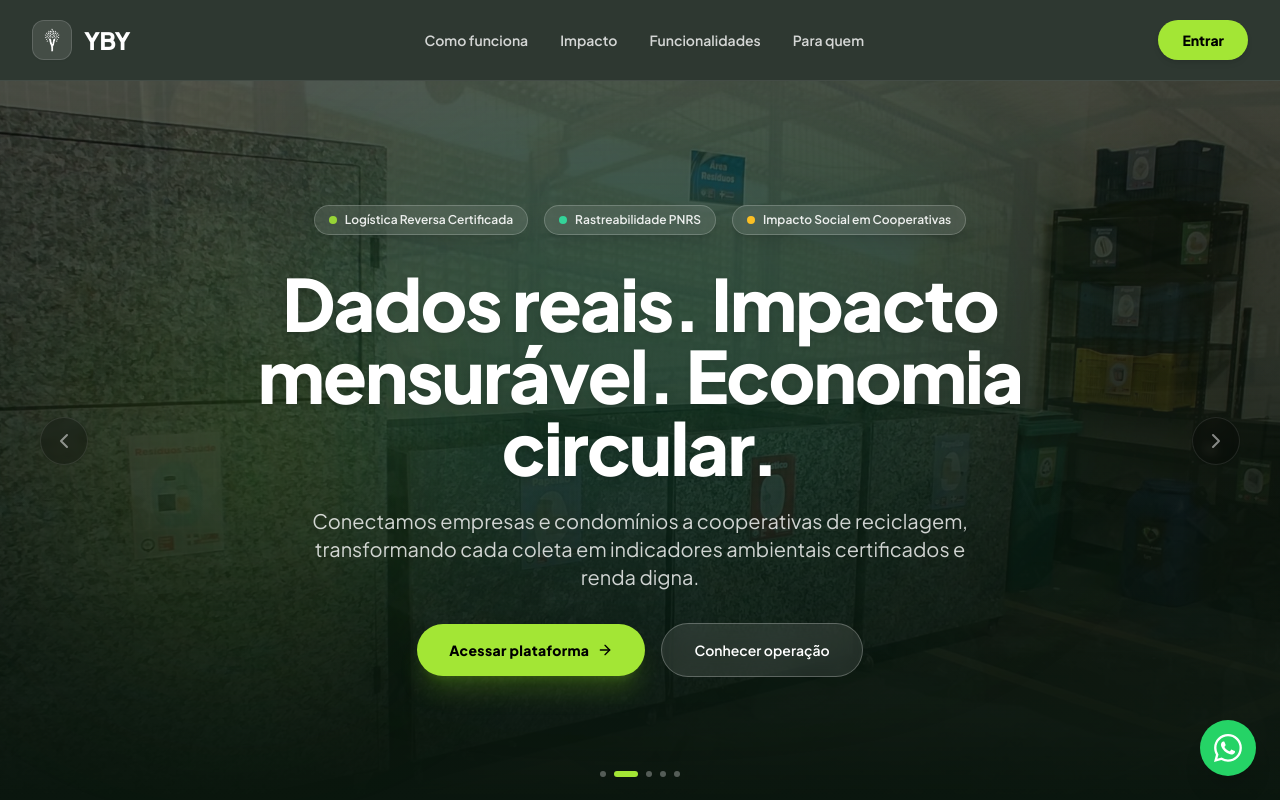
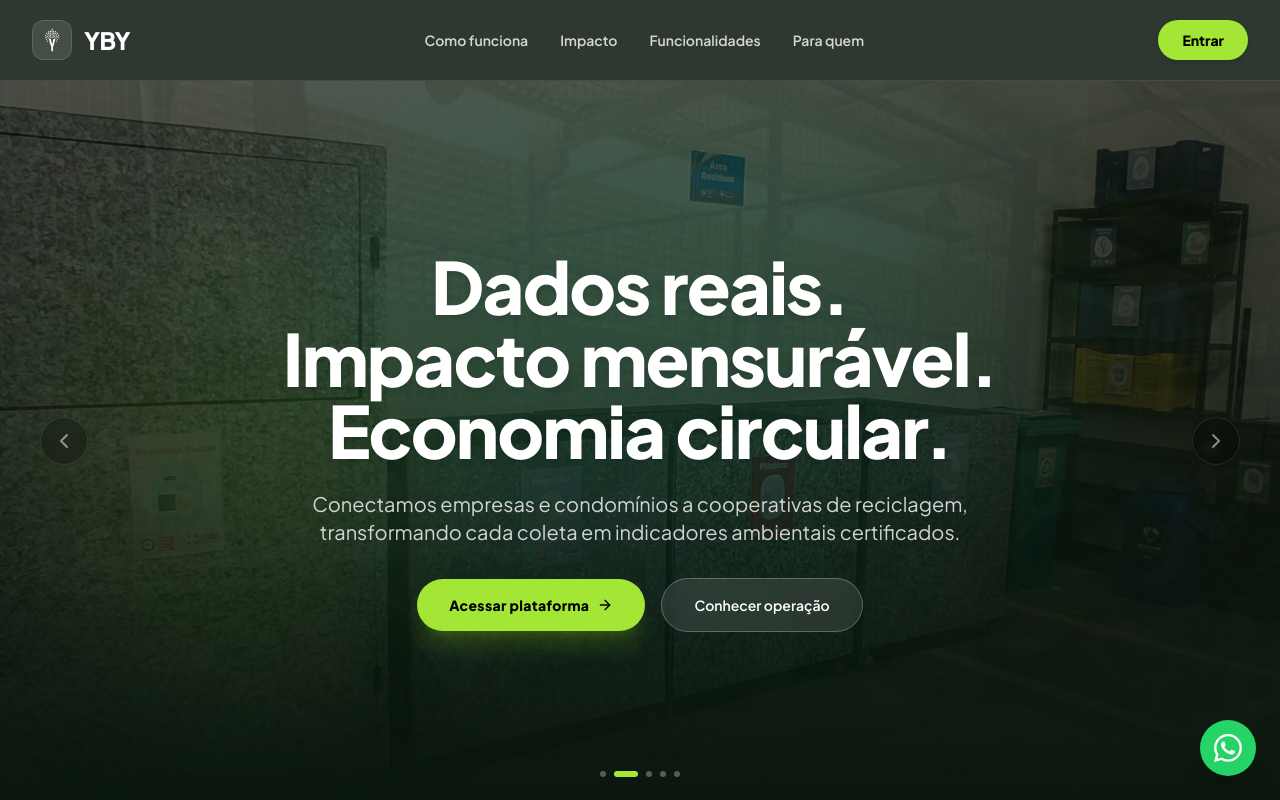
Before and after one commit to ACrush14/yby-web, a React (Vite) app: page / in a window 1280 px wide. Shown: the top 800 px of the page. Built offline with nearby package versions, Linux system fonts and the light colour scheme.

Commit message:
refactor(landing): split hero headline into impact lines and remove badges and renda digna

```diff
--- a/src/features/landing/components/CinematicHero.jsx
+++ b/src/features/landing/components/CinematicHero.jsx
@@ -129,35 +129,19 @@ export function CinematicHero() {
         <ChevronRight className="w-5 h-5 sm:w-6 sm:h-6" />
       </button>
 
-      {/* 3. Conteúdo Central Sobreposto com Tags Flutuantes */}
+      {/* 3. Conteúdo Central Sobreposto com Tipografia de Alto Impacto */}
       <div className="relative z-10 max-w-5xl mx-auto px-6 sm:px-10 md:px-14 py-20 sm:py-28 flex flex-col items-center justify-center text-center">
-        {/* Chips Flutuantes Estilo Glassmorphism */}
-        <div className="w-full flex flex-wrap items-center justify-center gap-2.5 sm:gap-4 mb-6 sm:mb-8">
-          <div className="inline-flex items-center gap-2 px-3.5 py-1.5 rounded-full bg-white/10 hover:bg-white/15 backdrop-blur-md border border-white/20 text-xs font-semibold text-white/90 shadow-lg transition-transform hover:scale-105 cursor-default">
-            <span className="w-2 h-2 rounded-full bg-lime-400 animate-pulse" />
-            <span>Logística Reversa Certificada</span>
-          </div>
-
-          <div className="inline-flex items-center gap-2 px-3.5 py-1.5 rounded-full bg-white/10 hover:bg-white/15 backdrop-blur-md border border-white/20 text-xs font-semibold text-white/90 shadow-lg transition-transform hover:scale-105 cursor-default">
-            <span className="w-2 h-2 rounded-full bg-emerald-400" />
-            <span>Rastreabilidade PNRS</span>
-          </div>
-
-          <div className="inline-flex items-center gap-2 px-3.5 py-1.5 rounded-full bg-white/10 hover:bg-white/15 backdrop-blur-md border border-white/20 text-xs font-semibold text-white/90 shadow-lg transition-transform hover:scale-105 cursor-default">
-            <span className="w-2 h-2 rounded-full bg-amber-400" />
-            <span>Impacto Social em Cooperativas</span>
-          </div>
-        </div>
-
-        {/* Título Principal de Alto Impacto */}
-        <h1 className="text-3xl sm:text-5xl md:text-6xl lg:text-7xl font-extrabold tracking-tight text-white leading-[1.12] max-w-4xl drop-shadow-md">
-          Dados reais. Impacto mensurável. Economia circular.
+        {/* Título Principal de Alto Impacto - Frases de Efeito em Linhas Separadas */}
+        <h1 className="text-4xl sm:text-5xl md:text-6xl lg:text-7xl font-extrabold tracking-tight text-white leading-[1.15] max-w-4xl drop-shadow-md">
+          <span className="block">Dados reais.</span>
+          <span className="block">Impacto mensurável.</span>
+          <span className="block text-white">Economia circular.</span>
         </h1>
 
         {/* Subtítulo Descritivo */}
         <p className="mt-5 sm:mt-6 text-sm sm:text-base md:text-lg lg:text-xl text-white/80 max-w-2xl mx-auto leading-relaxed font-normal">
           Conectamos empresas e condomínios a cooperativas de reciclagem, transformando cada coleta
-          em indicadores ambientais certificados e renda digna.
+          em indicadores ambientais certificados.
         </p>
 
         {/* Botões de Ação em Pílula */}
```
Also changed, not shown: 1 other file (tests, documents, lock files or other folders).
